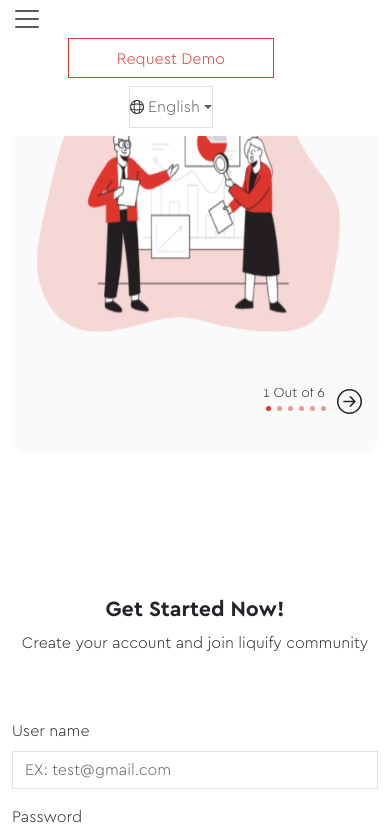
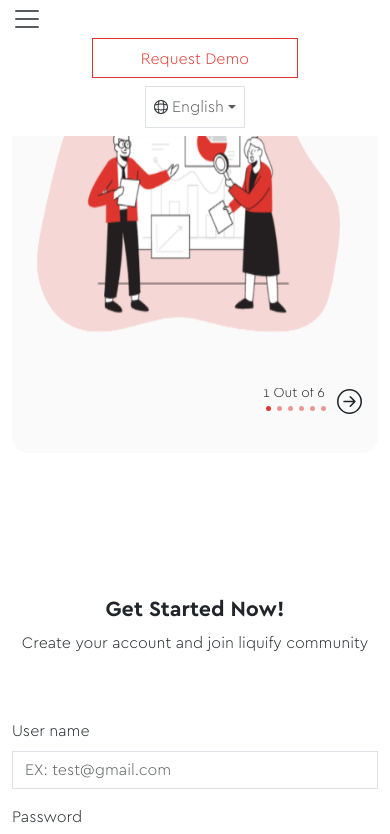
Before and after one commit to Mustafa-Seif/Linquify-sign-up, a plain HTML site: page index.html in a window 390 px wide. Both pictures are taken after a click on the button "Toggle navigation". Shown: the top 834 px of the page. Drawn offline with Linux system fonts and the light colour scheme; files whose address does not match are found by name.

Commit message:
add padding to dropdown-toggle

```diff
--- a/index.html
+++ b/index.html
@@ -48,7 +48,7 @@
               </li>
               <li class="nav-item dropdown">
                 <a
-                  class="nav-link dropdown-toggle border d-flex align-items-center"
+                  class="nav-link dropdown-toggle p-2 border d-flex align-items-center"
                   href="#"
                   id="navbarDropdown"
                   role="button"
--- a/styles/media.css
+++ b/styles/media.css
@@ -30,4 +30,8 @@
   margin: auto !important;
 }
 
+.navbar-collapse {
+  margin-right: 0 !important;
 }
+
+}
```
